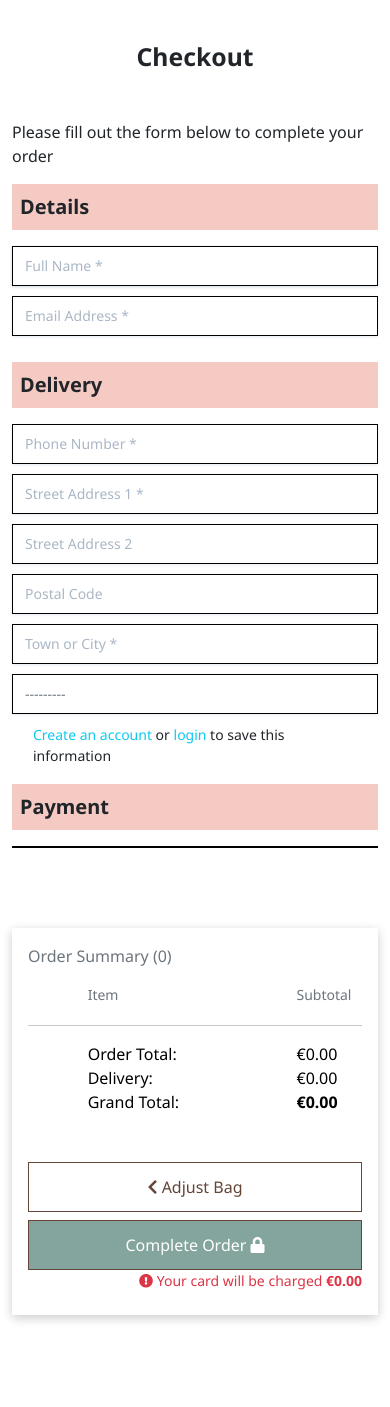
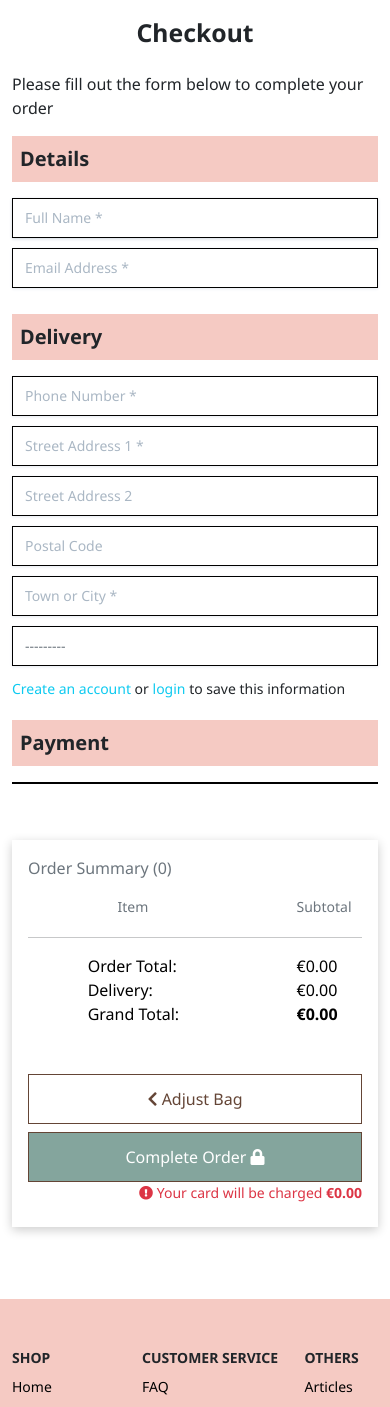
Before and after one commit to irebernardidev/Footwear-Fusion, a Django app: template checkout/templates/checkout/checkout.html in a window 390 px wide. Shown: the part 119-1526 px from the top of the page. Run offline with Django 3.2, Linux system fonts and the light colour scheme; the template is opened without the code that fills it: values that come from a table or form of the project are taken from there, others are empty; parts of the project's set-up code (start-up, migrations or seed data) failed here and were passed over; some libraries are stand-ins or nearby versions.

Commit message:
Enhanced checkout page template for improved responsiveness and accessibility, and updated CSS vendor prefixes using Autoprefixer.

```diff
--- a/checkout/static/checkout/css/checkout.css
+++ b/checkout/static/checkout/css/checkout.css
@@ -1,13 +1,19 @@
-/*.StripeElement,*/
+/* StripeElement Styles */
 .stripe-style-input {
+    -webkit-box-sizing: border-box;
     box-sizing: border-box;
     height: 40px;
     border: 1px solid transparent;
     border-radius: 0px;
     background-color: white;
+    -webkit-box-shadow: 0 1px 3px 0 #e6ebf1;
     box-shadow: 0 1px 3px 0 #e6ebf1;
     -webkit-transition: box-shadow 150ms ease;
+    -webkit-transition: -webkit-box-shadow 150ms ease;
+    transition: -webkit-box-shadow 150ms ease;
+    -o-transition: box-shadow 150ms ease;
     transition: box-shadow 150ms ease;
+    transition: box-shadow 150ms ease, -webkit-box-shadow 150ms ease;
 }
 
 .StripeElement {
@@ -17,11 +23,28 @@
 .StripeElement--focus,
 .stripe-style-input:focus,
 .stripe-style-input:active {
+    -webkit-box-shadow: 0 1px 3px 0 #cfd7df;
     box-shadow: 0 1px 3px 0 #cfd7df;
 }
 
 .StripeElement--webkit-autofill {
     background-color: #fefde5 !important;
+}
+
+.stripe-style-input::-webkit-input-placeholder {
+    color: #aab7c4;
+}
+
+.stripe-style-input::-moz-placeholder {
+    color: #aab7c4;
+}
+
+.stripe-style-input:-ms-input-placeholder {
+    color: #aab7c4;
+}
+
+.stripe-style-input::-ms-input-placeholder {
+    color: #aab7c4;
 }
 
 .stripe-style-input::placeholder {
@@ -45,20 +68,30 @@
     left: 0;
     width: 100%;
     height: 100%;
-  background: rgba(178, 103, 94, 0.4);
+    background: rgba(178, 103, 94, 0.5);
     z-index: 9999;
 }
 
 .loading-spinner {
+	display: -webkit-box;
+	display: -ms-flexbox;
 	display: flex;
+    -webkit-box-align: center;
+    -ms-flex-align: center;
     align-items: center;
+    -webkit-box-pack: center;
+    -ms-flex-pack: center;
     justify-content: center;
     margin: 0;
     height: 100%;
 }
 
-/* Media Queries */
-/* Very small mobile Styles */
+.order-confirmation-wrapper img {
+    width: 50%;
+}
+
+/* Media Queries Styles */
+/* Very small mobile */
 @media screen and (max-width: 400px) {
     .form-control,
     .form-check,
@@ -66,4 +99,8 @@
     .ElementsApp .InputElement {
     font-size: 14px;
     }
+
+    .order-confirmation-wrapper img {
+    width: 100%;
     }
+}
--- a/checkout/static/checkout/js/stripe_elements.js
+++ b/checkout/static/checkout/js/stripe_elements.js
@@ -27,9 +27,6 @@ var style = {
 var card = elements.create('card', {style: style});
 card.mount('#card-element');
 
-//const paymentElement = elements.create('payment');
-//paymentElement.mount('#payment-element');
-
 // Handle realtime validation errors on the card element
 card.addEventListener('change', function (event) {
     var errorDiv = document.getElementById('card-errors');
@@ -55,6 +52,7 @@ form.addEventListener('submit', function(ev) {
     $('#submit-button').attr('disabled', true);
     $('#payment-form').fadeToggle(100);
     $('#loading-overlay').fadeToggle(100);
+
     var saveInfo = Boolean($('#id-save-info').attr('checked'));
     // From using {% csrf_token %} in the form
     var csrfToken = $('input[name="csrfmiddlewaretoken"]').val();
@@ -114,5 +112,5 @@ form.addEventListener('submit', function(ev) {
     }).fail(function () {
         // just reload the page, the error will be in django messages
         location.reload();
-    })
+    });
 });
--- a/checkout/templates/checkout/checkout.html
+++ b/checkout/templates/checkout/checkout.html
@@ -1,5 +1,6 @@
 {% extends "base.html" %}
 {% load static %}
+{% block extra_title %} - Checkout Page{% endblock %}
 {% load bag_tools %}
 
 {% block extra_css %}
@@ -15,10 +16,9 @@
         <div class="container">
             <div class="row">
                 <div class="col text-center">
-                    <h2 class="my-5 fw-bold">Checkout</h2>
+                    <h2 class="my-4 my-sm-5 fw-bold">Checkout</h2>
                 </div>
             </div>
-
             <div class="row mb-5">
                 <!-- Checkout Form -->
                 <div class="col-12 col-lg-6">
@@ -38,14 +38,21 @@
                             {{ order_form.postcode | as_crispy_field }}
                             {{ order_form.town_or_city | as_crispy_field }}
                             {{ order_form.country | as_crispy_field }}
-                            <div class="form-check form-check-inline float-right mr-0">
+                            <div class="form-check form-check-inline float-right ps-0 me-0">
                                 {% if user.is_authenticated %}
-                                    <label class="form-check-label" for="id-save-info">Save this delivery information to my profile</label>
-                                    <input class="form-check-input ml-2 mr-0" type="checkbox" id="id-save-info" name="save-info" checked>
+                                    <label class="form-check-label" for="id-save-info">
+                                        Save this delivery information to my profile
+                                    </label>
+                                    <input class="form-check-input ml-2 mr-0" type="checkbox"
+                                        id="id-save-info" name="save-info" checked>
                                 {% else %}
                                     <label class="form-check-label" for="id-save-info">
-                                        <a class="text-info" href="{% url 'account_signup' %}">Create an account</a> or
-                                        <a class="text-info" href="{% url 'account_login' %}">login</a> to save this information
+                                        <a class="text-info" href="{% url 'account_signup' %}">
+                                            Create an account
+                                        </a> or
+                                        <a class="text-info" href="{% url 'account_login' %}">
+                                            login
+                                        </a> to save this information
                                     </label>
                                 {% endif %}
                             </div>
@@ -59,40 +66,49 @@
                     </form>
                 </div>
 
-                    <!-- Order Summary -->
-                    <div class="col-12 col-lg-6 ps-lg-5">
-                        <div class="box-shadow mt-5 mb-5 p-3">
-                            <p class="text-muted">Order Summary ({{ product_count }})</p>
+                <!-- Order Summary -->
+                <div class="col-12 col-lg-6 ps-lg-5">
+                    <div class="box-shadow my-4 my-sm-5 p-3">
+                        <p class="text-muted">Order Summary ({{ product_count }})</p>
                         <div class="row">
-                            <div class="col-7 offset-2">
+                            <div class="col-6 offset-3">
                                 <p class="mb-1 mt-0 small text-muted">Item</p>
                             </div>
                             <div class="col-3 text-right">
                                 <p class="mb-1 mt-0 small text-muted">Subtotal</p>
                             </div>
                         </div>
+                        <!-- Display the items -->
                         {% for item in bag_items %}
                             <div class="row mb-2">
-                                <div class="col-2">
+                                <div class="col-3 pe-0">
                                     <a href="{% url 'product_detail' item.product.id %}">
                                         {% if item.product.image %}
-                                            <img class="w-100" src="{{ item.product.image.url }}" alt="{{ product.name }}">
+                                            <img class="w-100" src="{{ item.product.image.url }}"
+                                                alt="{{ product.name }}">
                                         {% else %}
-                                            <img class="w-100" src="{{ MEDIA_URL }}noimage.png" alt="{{ product.name }}">
+                                            <img class="w-100" src="{{ MEDIA_URL }}noimage.png"
+                                                alt="{{ product.name }}">
                                         {% endif %}
                                     </a>
                                 </div>
-                                <div class="col-7">
+                                <div class="col-6">
                                     <p class="my-0 small"><strong>{{ item.product.name }}</strong></p>
-                                    <p class="my-0 small">Size: {% if item.product.has_sizes %}{{ item.size|upper }}{% else %}N/A{% endif %}</p>
+                                    <p class="my-0 small">
+                                        Size: {% if item.product.has_sizes %}{{ item.size|upper }}
+                                        {% else %}N/A{% endif %}
+                                    </p>
                                     <p class="my-0 small">Qty: {{ item.quantity }}</p>
                                 </div>
                                 <div class="col-3 text-right">
-                                    <p class="my-0 small">€{{ item.product.price | calc_subtotal:item.quantity }}</p>
+                                    <p class="my-0 small">
+                                        €{{ item.product.price | calc_subtotal:item.quantity }}
+                                    </p>
                                 </div>
                             </div>
                         {% endfor %}
                         <hr class="my-3">
+                        <!-- Grand Total calculation -->
                         <div class="row text-black text-right">
                             <div class="col-7 offset-2">
                                 <p class="my-0">Order Total:</p>
@@ -105,7 +121,7 @@
                                 <p class="my-0"><strong>€{{ grand_total | floatformat:2 }}</strong></p>
                             </div>
                         </div>
-
+                        <!-- Buttons to Go Back to Bag Page or to Complete The Order -->
                         <div class="submit-button mt-5 justify-content-end d-flex flex-column flex-sm-row ">
                             <a href="{% url 'view_bag' %}" class="btn btn-brown-inverted mb-2 mb-sm-0 me-sm-2">
                                 <span class="icon">
@@ -120,26 +136,28 @@
                                 </span>
                             </button>
                         </div>
+                        <!-- Billing charge info for users -->
                         <div>
                             <p class="small text-danger text-end mb-2 my-0">
                                 <span class="icon">
                                     <i class="fas fa-exclamation-circle"></i>
                                 </span>
-                                <span>Your card will be charged <strong>€{{ grand_total|floatformat:2 }}</strong></span>
+                                <span>Your card will be charged
+                                    <strong>€{{ grand_total|floatformat:2 }}</strong>
+                                </span>
                             </p>
                         </div>
                     </div>
                 </div>
             </div>
-
         </div>
+        <!-- Spinner (after clicking Complete Order button)-->
         <div id="loading-overlay">
-            <h1 class="text-light loading-spinner">
-                <span class="icon"><i class="fas fa-3x fa-sync-alt fa-spin"></i></span>
-            </h1>
+            <div class="text-light loading-spinner">
+                <span class="icon"><i class="fas fa-5x fa-sync-alt fa-spin"></i></span>
+            </div>
         </div>
     </section>
-
 {% endblock %}
 
 {% block postloadjs %}
--- a/checkout/templates/checkout/confirmation_emails/confirmation_email_body.txt
+++ b/checkout/templates/checkout/confirmation_emails/confirmation_email_body.txt
@@ -1,6 +1,6 @@
 Hello {{ order.full_name }}!
 
-This is a confirmation of your order at Shoes And More. Your order information is below:
+This is a confirmation of your order at Footwear Fusion. Your order information is below:
 
 Order Number: {{ order.order_number }}
 Order Date: {{ order.date }}
--- a/checkout/webhooks.py
+++ b/checkout/webhooks.py
@@ -6,6 +6,7 @@ from django.views.decorators.csrf import csrf_exempt
 from checkout.webhook_handler import StripeWH_Handler
 
 import stripe
+
 
 @require_POST
 @csrf_exempt
@@ -22,7 +23,7 @@ def webhook(request):
 
     try:
         event = stripe.Webhook.construct_event(
-        payload, sig_header, wh_secret
+            payload, sig_header, wh_secret
         )
     except ValueError as e:
         # Invalid payload
@@ -39,7 +40,8 @@ def webhook(request):
     # Map webhook events to relevant handler functions
     event_map = {
         'payment_intent.succeeded': handler.handle_payment_intent_succeeded,
-        'payment_intent.payment_failed': handler.handle_payment_intent_payment_failed,
+        'payment_intent.payment_failed': (
+            handler.handle_payment_intent_payment_failed),
     }
 
     # Get the webhook type from Stripe
```
Also changed, not shown: checkout/models.py (+23 -10 lines), checkout/templates/checkout/checkout_success.html (+28 -26 lines), checkout/views.py (+23 -15 lines), checkout/webhook_handler.py (+12 -5 lines). Lines whose indentation alone changed are shown as unchanged.
